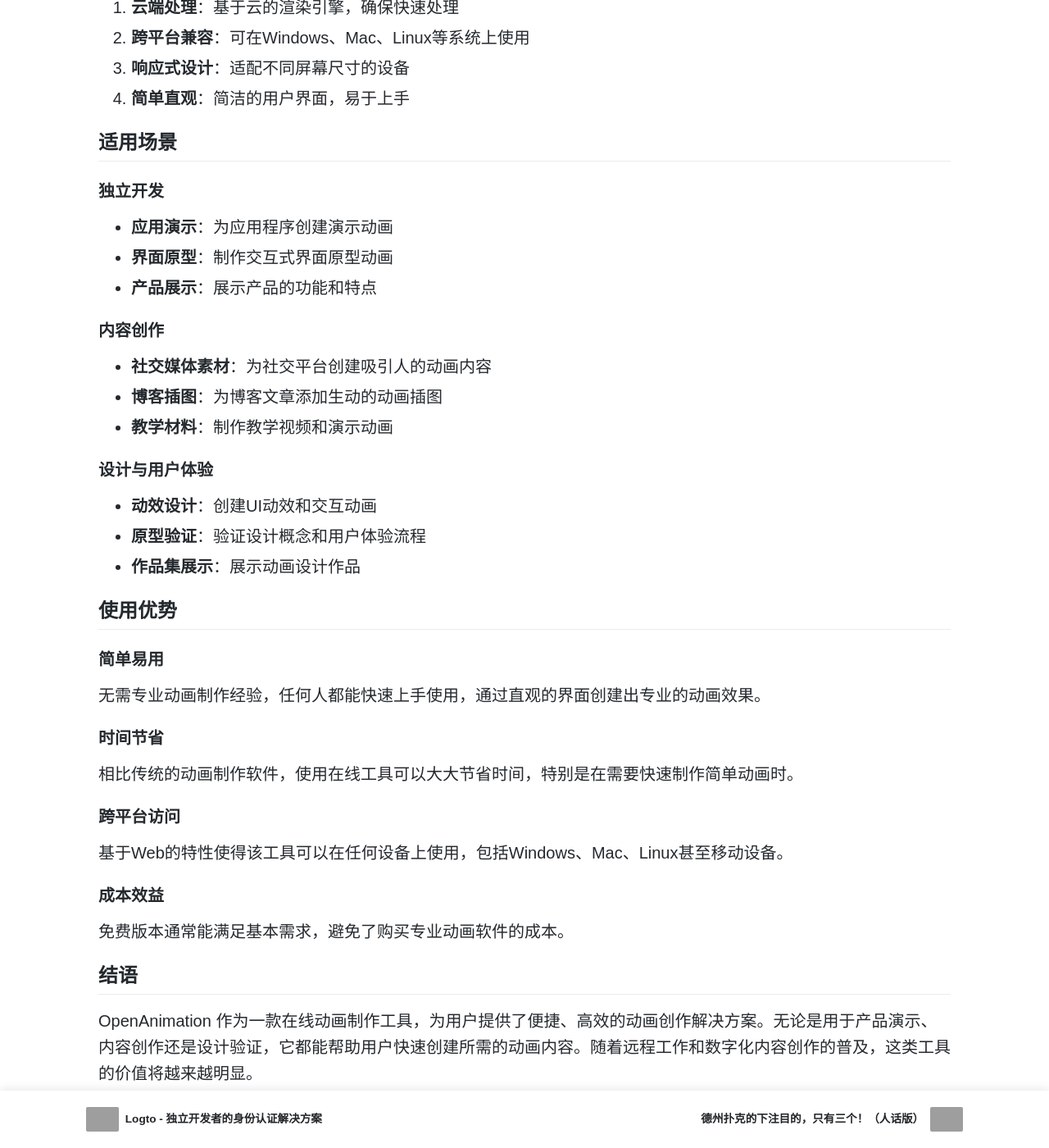
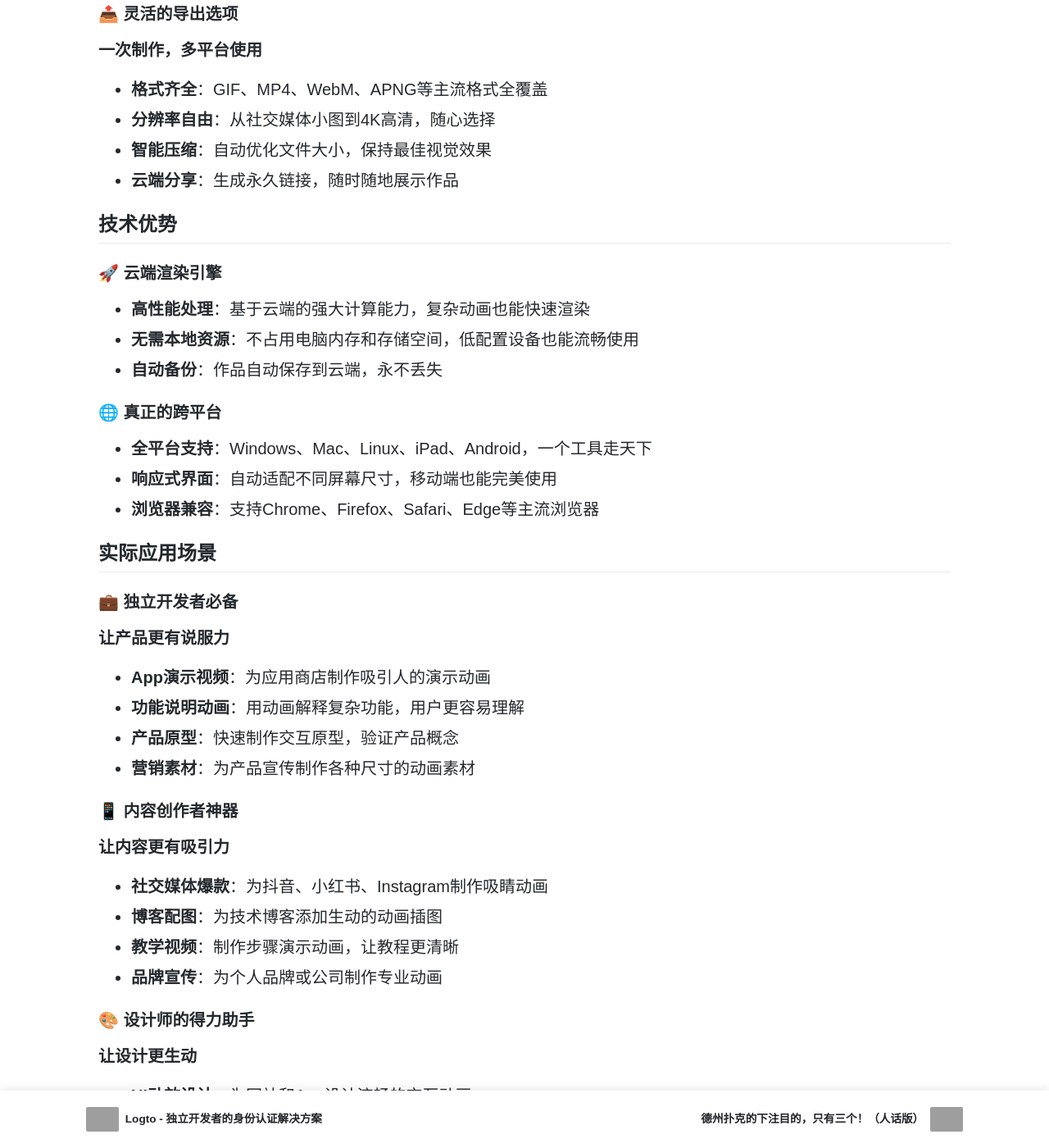
Before and after one commit to blackstoneblackstone/blackstoneblackstone.github.io, a Jekyll site: the page built from _posts/2025-09-16-openanimation.md, in a window 1280 px wide and 1400 px high, scrolled down 2298 px. Shown: the whole window at 82% size. Built offline with Jekyll 4.4.1, drawn with Linux system fonts in a browser that asks for light colours; nearby versions of some CDN libraries; a script that is not in the unit is left out; comment, search, counter and statistics services are not loaded; a style sheet for code colours, icons or effects is not loaded; some of the changed text lies outside the part shown; grey boxes are pictures that could not be loaded.

Commit message:
✨ feat: 新增投资页面及相关文章，更新导航菜单以包含投资链接，提供实用的投资框架和策略，丰富内容并提升用户体验。同时，更新在线动画制作工具文章，增强其描述和功能解析，提升内容质量。

```diff
--- a/_includes/menu-header.html
+++ b/_includes/menu-header.html
@@ -42,3 +42,10 @@
     >德州扑克</a
   >
 </li>
+<li class="nav-item">
+  <a
+    class="nav-link {% if page.url == '/investment.html' %}active{% endif %}"
+    href="{{site.baseurl}}/investment.html"
+    >投资</a
+  >
+</li>
--- a/_posts/2025-09-16-openanimation.md
+++ b/_posts/2025-09-16-openanimation.md
@@ -1,78 +1,138 @@
 ---
 layout: post
-title:  "OpenAnimation - 在线动画制作工具"
+title: "OpenAnimation - 让创意动起来的在线动画制作神器"
 author: 黑石
 categories: [ 独立开发工具 ]
 image: https://pic.iu101.org/2198a300.gif
-excerpt: OpenAnimation 是一个强大的在线动画制作工具，让独立开发者和设计师能够轻松创建高质量的动画内容。
+excerpt: 无需专业软件，打开浏览器就能制作专业级动画。OpenAnimation 让每个创作者都能轻松实现动画梦想，从产品演示到社交媒体内容，一键搞定。
 ---
 
-## OpenAnimation - 在线动画制作工具
+## 为什么选择 OpenAnimation？
 
-[OpenAnimation](https://openanimation.web.app/) 是一个功能强大的在线动画制作工具，专为独立开发者、设计师和内容创作者设计。它提供了一个直观易用的界面，让用户无需安装任何软件即可创建高质量的动画内容。
+在数字化内容爆炸的时代，静态图片已经无法满足用户的需求。无论是产品演示、社交媒体内容，还是教学材料，动画都成为了吸引注意力的关键。但传统的动画制作软件往往价格昂贵、学习成本高，让很多创作者望而却步。
+
+[OpenAnimation](https://openanimation.web.app/) 的出现彻底改变了这一现状。这款基于Web的动画制作工具，让任何人都能在几分钟内创建出专业级的动画内容，无需安装任何软件，无需学习复杂的操作流程。
 
 ![OpenAnimation 主界面](/assets/images/openanimation_screenshot.png)
 
-## 核心功能
+## 核心功能深度解析
 
-### 1. 在线动画编辑器
-- **无需安装**：基于Web的动画编辑器，直接在浏览器中使用
-- **实时预览**：编辑过程中实时查看动画效果
-- **多图层支持**：支持多个图层的动画制作
-- **时间轴控制**：精确的时间轴控制，便于调整动画节奏
+### 🎨 智能动画编辑器
+**零门槛上手，专业级效果**
 
-### 2. 丰富的动画效果
-- **关键帧动画**：支持关键帧设置，创建流畅的过渡效果
-- **缓动函数**：内置多种缓动函数，增加动画的自然感
-- **粒子系统**：创建复杂的粒子效果
-- **变形动画**：支持形状和路径的变形动画
+- **即开即用**：打开浏览器就能开始创作，告别软件安装的烦恼
+- **实时渲染**：所见即所得，编辑过程中即时预览最终效果
+- **多图层管理**：像Photoshop一样管理图层，复杂动画也能轻松掌控
+- **精确时间轴**：毫秒级时间控制，让动画节奏完美无缺
 
-### 3. 多样化的导出选项
-- **多种格式支持**：支持导出为GIF、MP4、WebM等格式
-- **分辨率选择**：可选择不同的分辨率导出动画
-- **质量控制**：自定义导出质量以平衡文件大小和视觉效果
-- **一键分享**：生成可分享的链接，方便展示作品
+### ✨ 丰富的动画效果库
+**从简单到复杂，满足所有需求**
 
-## 技术特点
+- **关键帧动画**：设置起始和结束状态，系统自动生成中间过渡
+- **缓动函数**：内置20+种缓动效果，让动画更自然流畅
+- **粒子系统**：创建爆炸、火焰、雪花等复杂特效
+- **路径动画**：让元素沿着自定义路径运动
+- **3D变换**：支持旋转、缩放、倾斜等3D效果
 
-1. **云端处理**：基于云的渲染引擎，确保快速处理
-2. **跨平台兼容**：可在Windows、Mac、Linux等系统上使用
-3. **响应式设计**：适配不同屏幕尺寸的设备
-4. **简单直观**：简洁的用户界面，易于上手
+### 📤 灵活的导出选项
+**一次制作，多平台使用**
 
-## 适用场景
+- **格式齐全**：GIF、MP4、WebM、APNG等主流格式全覆盖
+- **分辨率自由**：从社交媒体小图到4K高清，随心选择
+- **智能压缩**：自动优化文件大小，保持最佳视觉效果
+- **云端分享**：生成永久链接，随时随地展示作品
 
-### 独立开发
-- **应用演示**：为应用程序创建演示动画
-- **界面原型**：制作交互式界面原型动画
-- **产品展示**：展示产品的功能和特点
+## 技术优势
 
-### 内容创作
-- **社交媒体素材**：为社交平台创建吸引人的动画内容
-- **博客插图**：为博客文章添加生动的动画插图
-- **教学材料**：制作教学视频和演示动画
+### 🚀 云端渲染引擎
+- **高性能处理**：基于云端的强大计算能力，复杂动画也能快速渲染
+- **无需本地资源**：不占用电脑内存和存储空间，低配置设备也能流畅使用
+- **自动备份**：作品自动保存到云端，永不丢失
 
-### 设计与用户体验
-- **动效设计**：创建UI动效和交互动画
-- **原型验证**：验证设计概念和用户体验流程
-- **作品集展示**：展示动画设计作品
+### 🌐 真正的跨平台
+- **全平台支持**：Windows、Mac、Linux、iPad、Android，一个工具走天下
+- **响应式界面**：自动适配不同屏幕尺寸，移动端也能完美使用
+- **浏览器兼容**：支持Chrome、Firefox、Safari、Edge等主流浏览器
 
-## 使用优势
+## 实际应用场景
 
-### 简单易用
-无需专业动画制作经验，任何人都能快速上手使用，通过直观的界面创建出专业的动画效果。
+### 💼 独立开发者必备
+**让产品更有说服力**
 
-### 时间节省
-相比传统的动画制作软件，使用在线工具可以大大节省时间，特别是在需要快速制作简单动画时。
+- **App演示视频**：为应用商店制作吸引人的演示动画
+- **功能说明动画**：用动画解释复杂功能，用户更容易理解
+- **产品原型**：快速制作交互原型，验证产品概念
+- **营销素材**：为产品宣传制作各种尺寸的动画素材
 
-### 跨平台访问
-基于Web的特性使得该工具可以在任何设备上使用，包括Windows、Mac、Linux甚至移动设备。
+### 📱 内容创作者神器
+**让内容更有吸引力**
 
-### 成本效益
-免费版本通常能满足基本需求，避免了购买专业动画软件的成本。
+- **社交媒体爆款**：为抖音、小红书、Instagram制作吸睛动画
+- **博客配图**：为技术博客添加生动的动画插图
+- **教学视频**：制作步骤演示动画，让教程更清晰
+- **品牌宣传**：为个人品牌或公司制作专业动画
+
+### 🎨 设计师的得力助手
+**让设计更生动**
+
+- **UI动效设计**：为网站和App设计流畅的交互动画
+- **产品展示**：用动画展示设计作品，提升作品集质量
+- **客户演示**：用动画向客户展示设计概念，提高沟通效率
+
+## 为什么选择 OpenAnimation？
+
+### ⚡ 极速上手
+**5分钟学会，终身受益**
+- 直观的拖拽式操作，无需学习复杂软件
+- 丰富的模板库，一键应用专业效果
+- 详细的教程和帮助文档，新手也能快速掌握
+
+### 💰 成本优势
+**免费使用，专业效果**
+- 基础功能完全免费，满足大部分创作需求
+- 无需购买昂贵的专业软件授权
+- 按需付费的高级功能，用多少付多少
+
+### ⏰ 效率提升
+**10倍速度，专业质量**
+- 云端渲染，无需等待本地处理
+- 一键导出多种格式，适配所有平台
+- 实时协作功能，团队创作更高效
+
+### 🔄 持续更新
+**永远保持最新**
+- 定期更新新功能和效果
+- 无需手动升级，始终使用最新版本
+- 社区反馈驱动产品改进
+
+## 快速开始指南
+
+### 第一步：创建项目
+1. 访问 [OpenAnimation](https://openanimation.web.app/)
+2. 点击"开始创作"按钮
+3. 选择画布尺寸和背景
+
+### 第二步：添加元素
+1. 从素材库选择图形、文字或图片
+2. 拖拽到画布上调整位置
+3. 使用工具栏调整颜色、大小等属性
+
+### 第三步：制作动画
+1. 在时间轴上设置关键帧
+2. 调整元素在不同时间点的状态
+3. 选择缓动效果让动画更自然
+
+### 第四步：导出分享
+1. 预览动画效果
+2. 选择导出格式和分辨率
+3. 下载或生成分享链接
 
 ## 结语
 
-OpenAnimation 作为一款在线动画制作工具，为用户提供了便捷、高效的动画创作解决方案。无论是用于产品演示、内容创作还是设计验证，它都能帮助用户快速创建所需的动画内容。随着远程工作和数字化内容创作的普及，这类工具的价值将越来越明显。
+在这个视觉至上的时代，动画已经成为内容创作不可或缺的元素。OpenAnimation 不仅降低了动画制作的门槛，更让每个创作者都能轻松表达自己的创意。
 
-访问 [OpenAnimation](https://openanimation.web.app/) 开始您的动画创作之旅，让创意变得更加生动有趣。
+无论你是独立开发者、内容创作者，还是设计师，OpenAnimation 都能成为你创作路上的得力助手。它让专业级的动画制作变得触手可及，让创意不再受技术限制。
+
+**立即开始你的动画创作之旅** → [OpenAnimation](https://openanimation.web.app/)
+
+让每一个想法都动起来，让每一个创意都闪闪发光！
--- /dev/null
+++ b/_posts/2025-09-25-money.md
@@ -0,0 +1,80 @@
+---
+layout: post
+title: "投资基本框架：共识、配置与三底策略"
+author: 黑石
+categories: [ 投资 ]
+image: https://pic.iu101.org/vibe-coding-logo.png
+excerpt: 投资本质是投共识，稳健策略在于合理配置和把握三底机会。本文分享一套经过实践验证的投资框架。
+---
+
+## 投资是在投什么？
+
+**投共识，傻逼的共识也是共识。**
+
+这句话看似粗俗，却道出了投资的本质。市场价格的波动本质上反映的是市场参与者对资产价值的共识。即使这个共识在理性分析下显得荒谬，但只要足够多的人相信，它就会成为现实的价格。
+
+**长期投资是在投好的共识。**
+
+真正的价值投资不是与市场对抗，而是识别那些能够持续产生正向共识的资产。这些资产通常具备：
+- 持续创造价值的能力
+- 护城河和竞争优势
+- 长期成长潜力
+- 良好的治理结构
+
+## 稳健投资策略
+
+成功的投资需要三个核心要素：**配置、三底、波段**。
+
+### 配置策略
+
+合理的资产配置是投资成功的基础，建议采用以下配置比例：
+
+**三成 纳指**
+- 代表全球科技创新的核心
+- 长期成长性确定
+- 流动性好，便于调整
+
+**三成 黄金**
+- 通胀对冲工具
+- 避险资产
+- 与股票相关性低
+
+**三成 三底**
+- 寻找被严重低估的优质资产
+- 需要深度研究和耐心等待
+- 风险较高但收益潜力巨大
+
+**一成 偷鸡**
+- 短线投机资金
+- 满足交易欲望
+- 控制风险，小赌怡情
+
+### 什么是三底？
+
+三底是判断投资时机的核心概念：
+
+**价格底**
+- 技术面指标显示超卖
+- 价格跌破重要支撑位
+- 成交量萎缩，抛压减轻
+
+**市场底**
+- 基本面出现改善信号
+- 政策环境转向友好
+- 行业景气度开始回升
+
+**情绪底**
+- 市场恐慌情绪达到极点
+- 媒体普遍悲观
+- 投资者信心跌至谷底
+
+当三个底部同时出现时，往往是最佳的投资机会。但需要注意的是，三底判断需要丰富的经验和敏锐的洞察力，新手投资者应该谨慎使用。
+
+## 实践建议
+
+1. **保持纪律**：严格按照配置比例执行，不要因为短期波动而频繁调整
+2. **持续学习**：市场在变化，投资策略也需要不断优化
+3. **控制风险**：永远不要把所有鸡蛋放在一个篮子里
+4. **保持耐心**：真正的投资机会需要等待，不要急于求成
+
+记住，投资是一场马拉松，不是短跑。稳健的策略和长期的坚持，比短期的暴利更重要。
```
Also changed, not shown: _pages/investment.html (added, +77 -0 lines), 1 other file.
